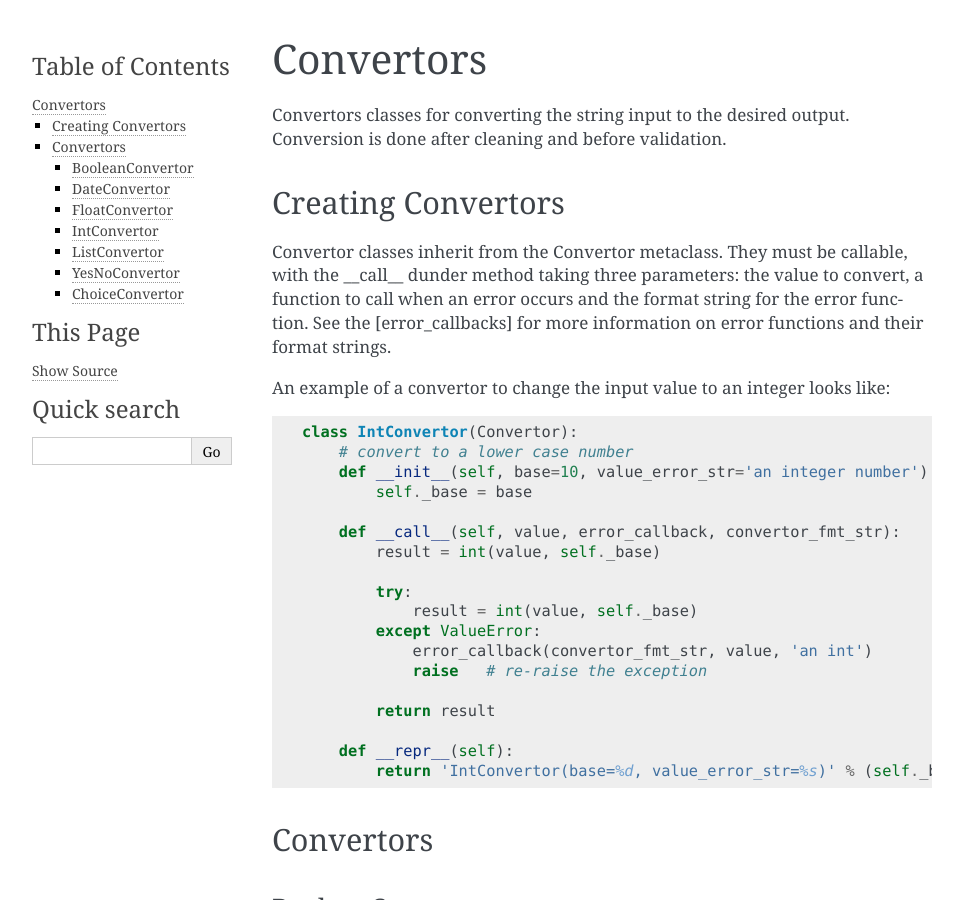
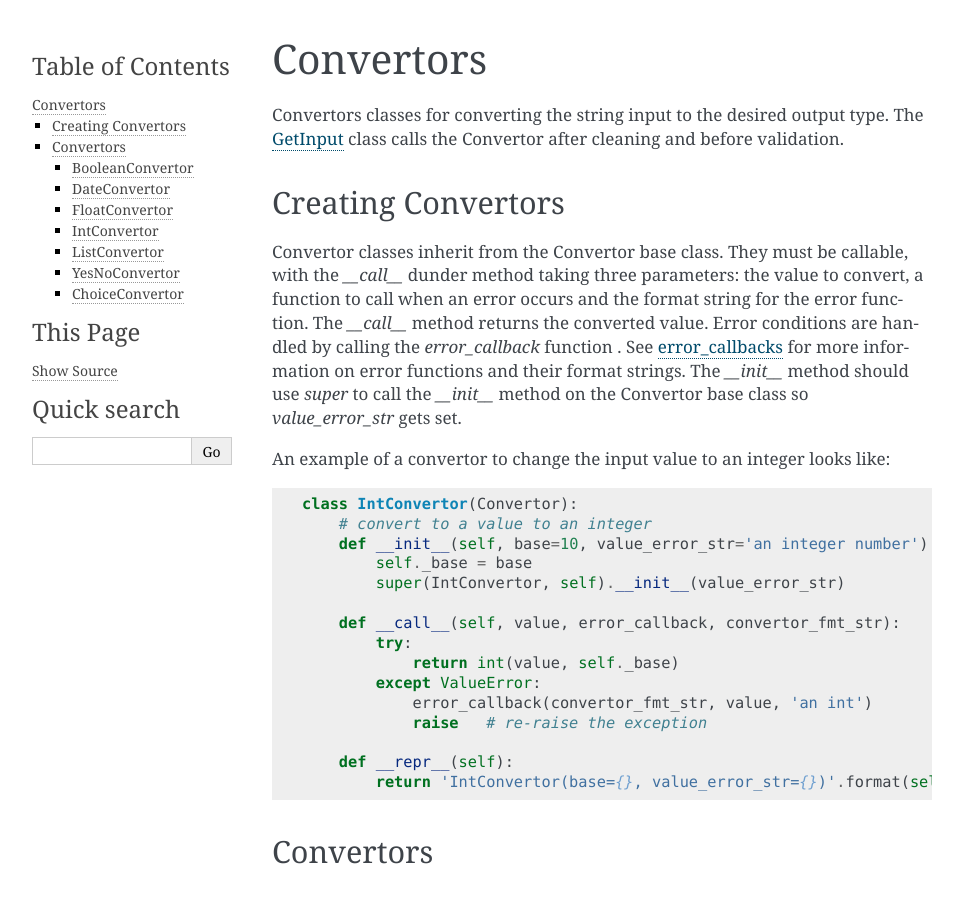
Before and after one commit to lwanger/cooked_input, a Sphinx documentation site: the page built from docs/convertors.rst, in a window 1280 px wide and 900 px high. Shown: the whole window, without its empty margins (148-1111 px from the left). Built offline with Sphinx 7.4.7, drawn with Linux system fonts in a browser that asks for light colours.

Commit message:
Fixing convertor documentation. Also fixed a bug in test_validate test

```diff
--- a/docs/convertors.rst
+++ b/docs/convertors.rst
@@ -3,37 +3,37 @@ Convertors
 
 .. module::  convertors
 
-Convertors classes for converting the string input to the desired output. Conversion is done after cleaning and before
-validation.
+Convertors classes for converting the string input to the desired output type. The `GetInput <get_input.html>`_ class
+calls the Convertor after cleaning and before validation.
 
 
 Creating Convertors
 ===================
 
-Convertor classes inherit from the Convertor metaclass. They must be callable, with the __call__ dunder
+Convertor classes inherit from the Convertor base class. They must be callable, with the `__call__` dunder
 method taking three parameters: the value to convert, a function to call when an error occurs and the format string
-for the error function. See the [error_callbacks] for more information on error functions and their format strings.
+for the error function. The `__call__` method returns the converted value. Error conditions are handled by calling
+the `error_callback` function . See `error_callbacks <error_callbacks.html>`_ for more information on error functions
+and their format strings. The `__init__` method should use `super` to call the `__init__` method on the Convertor base
+class so `value_error_str` gets set.
 
 An example of a convertor to change the input value to an integer looks like::
 
     class IntConvertor(Convertor):
-        # convert to a lower case number
+        # convert to a value to an integer
         def __init__(self, base=10, value_error_str='an integer number'):
             self._base = base
+            super(IntConvertor, self).__init__(value_error_str)
 
         def __call__(self, value, error_callback, convertor_fmt_str):
-            result = int(value, self._base)
-
             try:
-                result = int(value, self._base)
+                return int(value, self._base)
             except ValueError:
                 error_callback(convertor_fmt_str, value, 'an int')
                 raise   # re-raise the exception
 
-            return result
-
         def __repr__(self):
-            return 'IntConvertor(base=%d, value_error_str=%s)' % (self._base, self.value_error_str)
+            return 'IntConvertor(base={}, value_error_str={})'.format(self._base, self.value_error_str)
 
 Convertors
 ==========
```
Also changed, not shown: 2 other files.
